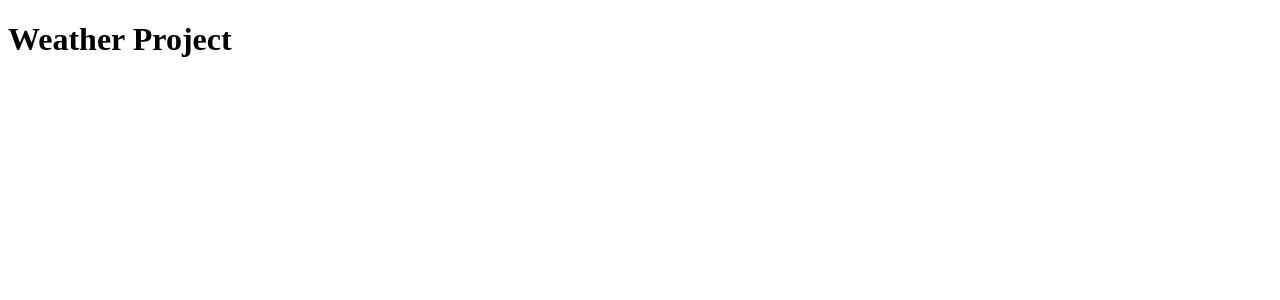
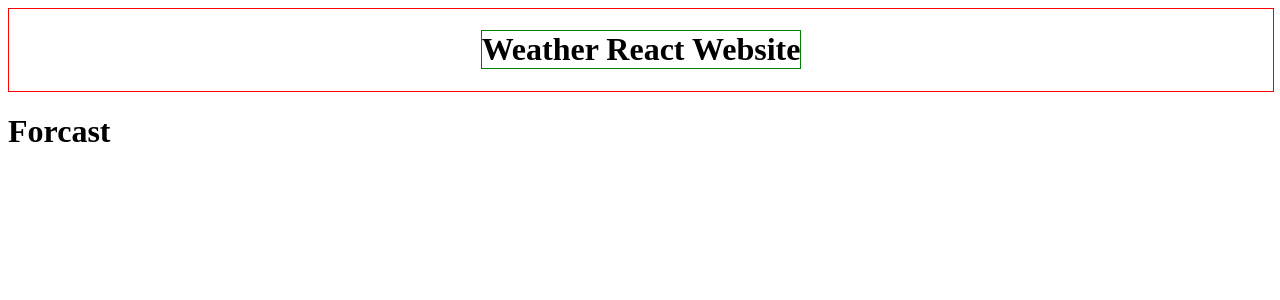
Before and after one commit to jeffsnff/React-Weather, a React (Vite) app: page / in a window 1280 px wide. Shown: the top 300 px of the page. Built offline with nearby package versions, Linux system fonts and the light colour scheme; no server answers.

Commit message:
removed get request from app to forecast file. Created Header file

```diff
--- a/src/App.jsx
+++ b/src/App.jsx
@@ -1,23 +1,18 @@
-import { useState, useEffect } from 'react'
-import axios from 'axios'
 
-const APIKEY = import.meta.env.VITE_REACT_APP_API
+
+import Header from './Components/Header/Header.jsx';
+import Forecast from './Components/Forecast/Forecast.jsx';
+
+
 
 function App() {
-  const [localWeather, setLocalWeather ] = useState(null);
-
-
-  useEffect(() => {
-    axios.get(`http://api.openweathermap.org/data/2.5/weather?q=provo,us&APPID=${APIKEY}`)
-    .then(response => {
-      console.log(response.data)
-    })
-  },[])
-
 
   return (
-   <h1>Weather Project</h1>
-  )
+    <>
+      <Header />
+      <Forecast />
+    </>
+  );
 }
 
-export default App
+export default App;
--- /dev/null
+++ b/src/Components/Forecast/Forecast.jsx
@@ -0,0 +1,41 @@
+import { useState, useEffect } from 'react'
+import axios from 'axios'
+const APIKEY = import.meta.env.VITE_REACT_APP_API
+const CITY = 'Provo'
+const DAYS = '3'
+
+const Forecast = () => {
+
+  const [location, setLocation] = useState([])
+  const [currentWeather, setCurrentWeather] = useState([])
+  const [forecast, setForcast] = useState([])
+
+
+  useEffect(() => {
+    axios.get(`https://api.weatherapi.com/v1/forecast.json?key=${APIKEY}&q=${CITY}&days=${DAYS}&aqi=no&alerts=no`)
+    .then(response => {
+      setLocation(response.data.location)
+      setForcast(response.data.forecast)
+      setCurrentWeather(response.data.current)
+    })
+    .catch(error => {
+      console.log(error)
+    })
+  },[])
+
+  console.log(currentWeather)
+  console.log(forecast)
+  console.log(location)
+
+  return(
+    <div className='weatherDisplay' >
+      <h1>Forcast</h1>
+
+    </div>
+
+
+
+  )
+}
+
+export default Forecast
--- /dev/null
+++ b/src/Components/Header/Header.css
@@ -0,0 +1,10 @@
+
+.header-container {
+  width: 100%;
+  display: flex;
+  justify-content: space-around;
+  border: 1px solid red;
+}
+.header {
+  border: 1px solid green;
+}
--- /dev/null
+++ b/src/Components/Header/Header.jsx
@@ -0,0 +1,11 @@
+import './Header.css';
+const Header = () => {
+
+  return (
+    <div className="header-container">
+      <h1 className="header">Weather React Website</h1>
+    </div>
+  );
+}
+
+export default Header;
```
